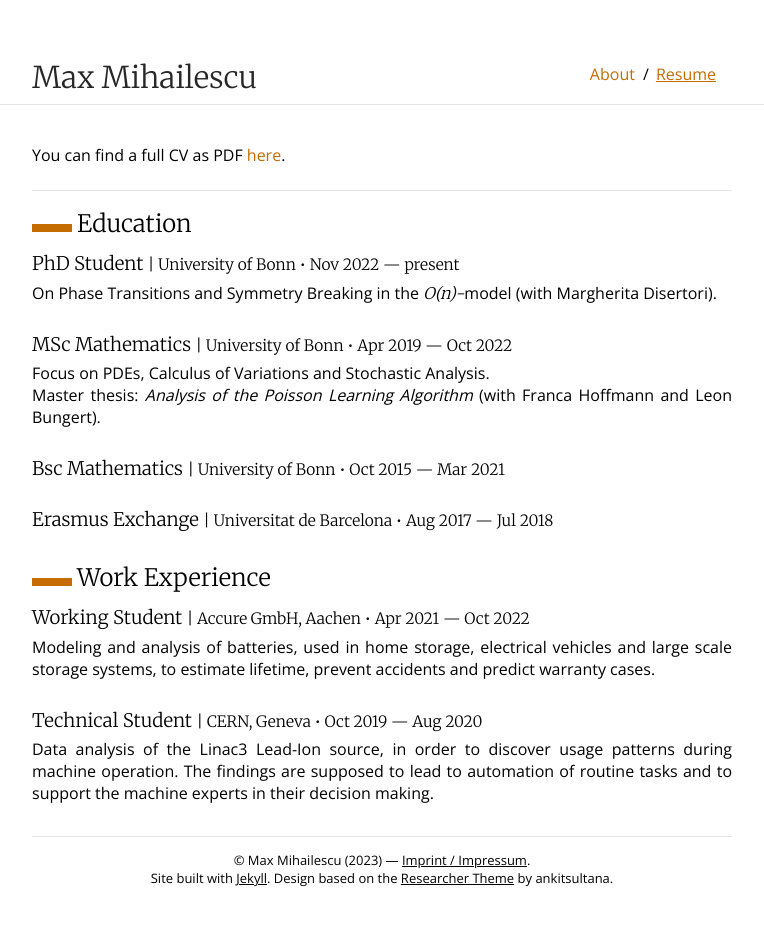
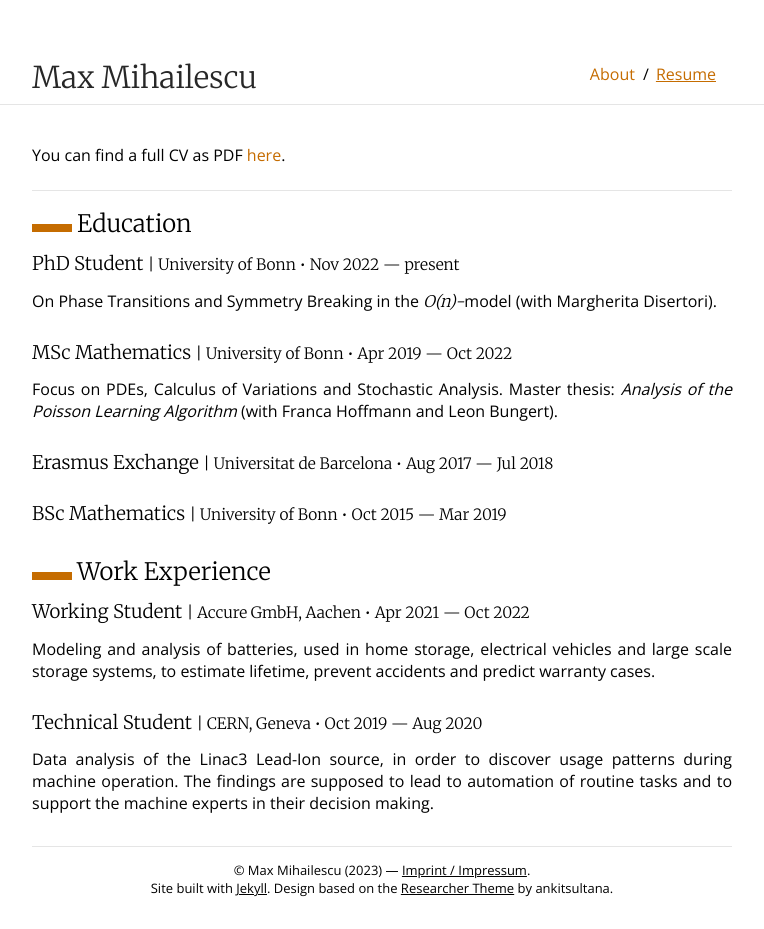
Before and after one commit to mihailescum/mihailescum.github.io, a Jekyll site: the page built from resume.md, in a window 1280 px wide. Shown: the whole page, without its empty margins (258-1022 px from the left). Built offline with Jekyll 4.4.1, drawn with Linux system fonts in a browser that asks for light colours.

Commit message:
Made resume a collection

```diff
--- a/_config.yml
+++ b/_config.yml
@@ -16,6 +16,11 @@ markdown: kramdown
 footer: true
 favicon_location: #
 
+collections:
+    resume:
+        output: false
+        sort_by: start
+
 sass:
     style: compressed
     sass_dir: _sass
--- /dev/null
+++ b/_includes/cv_date_formatter.md
@@ -0,0 +1,6 @@
+{% assign m = include.date | date: "%B" %}
+{% case m %}
+    {% when 'May' or June' or 'July' %}{{ m }}
+    {% when 'September' %}Sep
+    {% else %}{{ include.date | date: "%b" }}
+{% endcase %} {{ include.date | date: "%Y" }}
--- a/resume.md
+++ b/resume.md
@@ -14,20 +14,24 @@ You can find a full CV as PDF [here]({{ page.cv_pdf | relative_url }}).
 <section id="sec-education">
 <h2 class="cv-section-header">Education</h2>
 
-{% for item in site.data.resume.education %}
+{% for item in site.resume reversed %}
+{%- if item.type == "education" -%}
 <div class="cv-entry">
-    <h3 class="cv-entry-title">{{ item.title }} <small> | {{ item.place }} &bull; {{ item.period }}</small></h3>
-    {% if item.description %}<p class="cv-entry-description">{{ item.description }}</p>{% endif %}
+    <h3 class="cv-entry-title">{{ item.title }} <small> | {{ item.place }} &bull; {% include cv_date_formatter.md date=item.start %} &mdash; {% if item.end %}{% include cv_date_formatter.md date=item.end %}{% else %}present{% endif %}</small></h3>
+    {% if item.content %}<p class="cv-entry-description">{{ item.content | markdownify }}</p>{% endif %}
 </div>
+{%- endif -%}
 {% endfor %}
 
 <section id="sec-education">
 <h2 class="cv-section-header">Work Experience</h2>
 
-{% for item in site.data.resume.work %}
+{% for item in site.resume reversed %}
+{%- if item.type == "work" -%}
 <div class="cv-entry">
-    <h3 class="cv-entry-title">{{ item.title }} <small> | {{ item.place }} &bull; {{ item.period }}</small></h3>
-    {% if item.description %}<p class="cv-entry-description">{{ item.description }}</p>{% endif %}
+    <h3 class="cv-entry-title">{{ item.title }} <small> | {{ item.place }} &bull; {% include cv_date_formatter.md date=item.start %} &mdash; {% if item.end %}{% include cv_date_formatter.md date=item.end %}{% else %}present{% endif %}</small></h3>
+    {% if item.content %}<p class="cv-entry-description">{{ item.content | markdownify }}</p>{% endif %}
 </div>
+{%- endif -%}
 {% endfor %}
 </section>
```
Also changed, not shown: _data/resume.yml (deleted, +0 -30 lines), _resume/2015_10_bachelor.md (added, +7 -0 lines), _resume/2017_08_erasmus.md (added, +7 -0 lines), _resume/2019_04_master.md (added, +10 -0 lines), _resume/2019_10_cern.md (added, +9 -0 lines), _resume/2021_04_accure.md (added, +9 -0 lines), _resume/2022_11_phd.md (added, +9 -0 lines).
